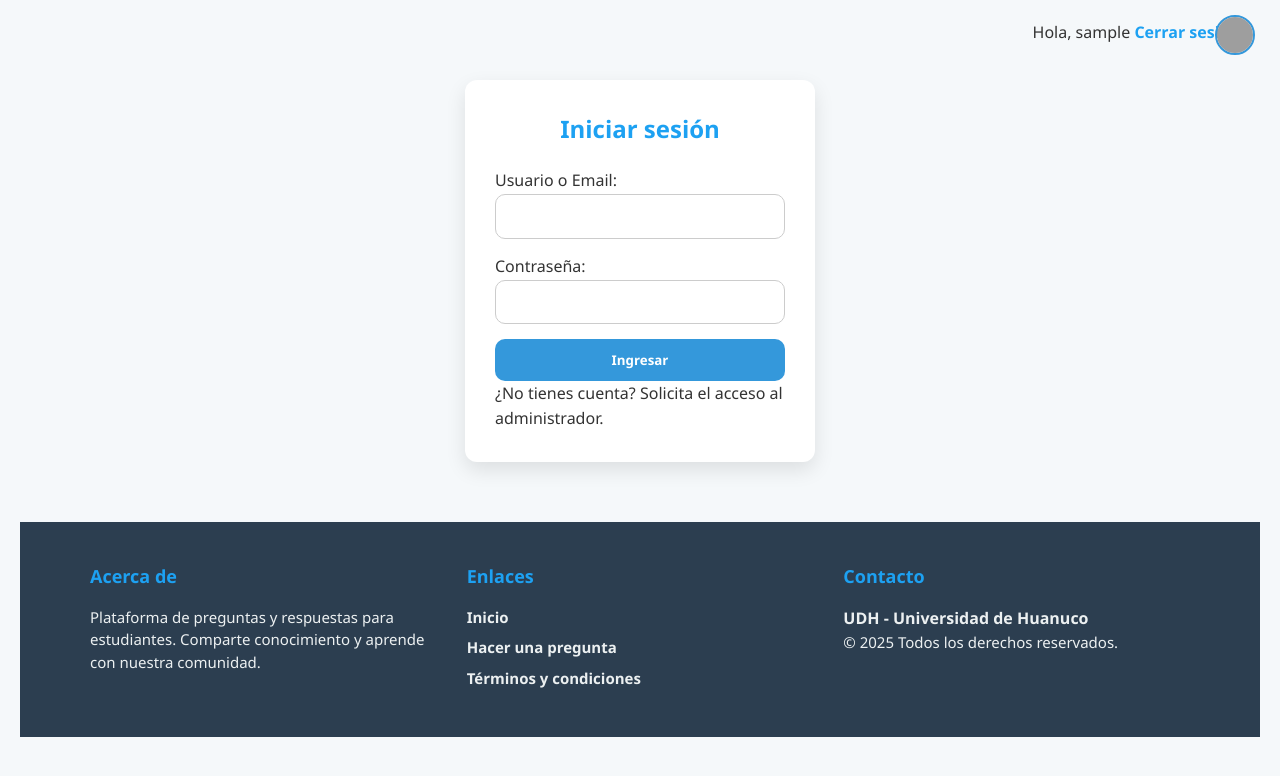
After one commit to MarcoN-spec-oss/LP1, a PHP site: page /login.php in a window 1280 px wide. The commit adds this page. Shown: the top 776 px of the page. Run offline with PHP 8.4, Linux system fonts and the light colour scheme; the visitor is signed in with stand-in values (Sample User, id 1); grey boxes are pictures that could not be loaded.

Commit message:
Añadiendo registro y login

```diff
--- a/assets/css/style.css
+++ b/assets/css/style.css
@@ -122,3 +122,164 @@ a:hover {
         padding: 10px;
     }
 }
+
+/*Footer*/
+
+.footer {
+    background: #2c3e50;
+    color: #ecf0f1;
+    padding: 40px 20px;
+    margin-top: 40px;
+}
+
+.footer-container {
+    display: grid;
+    grid-template-columns: repeat(auto-fit, minmax(250px, 1fr));
+    gap: 30px;
+    max-width: 1100px;
+    margin: auto;
+}
+
+.footer-section h3 {
+    margin-bottom: 15px;
+    font-size: 18px;
+}
+
+.footer-section p, .footer-section ul, .footer-section li {
+    font-size: 15px;
+    line-height: 1.5;
+}
+
+.footer-section ul {
+    list-style: none;
+    padding: 0;
+}
+
+.footer-section ul li {
+    margin-bottom: 8px;
+}
+
+.footer-section a {
+    color: #ecf0f1;
+    text-decoration: none;
+    transition: 0.3s;
+}
+
+.footer-section a:hover {
+    color: #3498db;
+}
+
+/* Login*/
+
+.login-container {
+    display: flex;
+    justify-content: center;
+    margin-top: 60px;
+}
+
+.login-form {
+    background: #ffffff;
+    padding: 30px;
+    width: 350px;
+    border-radius: 12px;
+    box-shadow: 0px 8px 20px rgba(0,0,0,0.1);
+}
+
+.login-form h2 {
+    text-align: center;
+    margin-bottom: 20px;
+}
+
+.login-form input {
+    width: 100%;
+    padding: 12px;
+    margin-bottom: 15px;
+    border-radius: 10px;
+    border: 1px solid #ccc;
+}
+
+.login-form button {
+    width: 100%;
+    padding: 12px;
+    background: #3498db;
+    color: #fff;
+    border: none;
+    border-radius: 10px;
+    cursor: pointer;
+    font-weight: bold;
+    transition: .3s;
+}
+
+.login-form button:hover {
+    background: #2980b9;
+}
+
+.error-msg {
+    background: #e74c3c;
+    color: white;
+    padding: 10px;
+    text-align: center;
+    border-radius: 6px;
+    margin-bottom: 10px;
+}
+
+.user-box {
+    float: right;
+    margin-right: 20px;
+}
+
+/* Mensaje de exito*/
+
+.success-msg {
+    background: #2ecc71;
+    color: white;
+    padding: 10px;
+    text-align: center;
+    border-radius: 6px;
+    margin-bottom: 10px;
+}
+
+/*Menu de usuario*/
+
+.user-menu {
+    position: absolute;
+    top: 15px;
+    right: 25px;
+    display: flex;
+    align-items: center;
+    cursor: pointer;
+}
+
+.avatar {
+    width: 40px;
+    height: 40px;
+    border-radius: 50%;
+    border: 2px solid #3498db;
+}
+
+.user-dropdown {
+    display: none;
+    position: absolute;
+    right: 0;
+    top: 50px;
+    background: #fff;
+    padding: 15px;
+    border-radius: 10px;
+    width: 180px;
+    box-shadow: 0 4px 12px rgba(0,0,0,0.15);
+}
+
+.user-menu:hover .user-dropdown {
+    display: block;
+}
+
+.user-dropdown a {
+    display: block;
+    padding: 8px 0;
+    color: #333;
+    text-decoration: none;
+}
+
+.user-dropdown a:hover {
+    color: #3498db;
+}
--- a/includes/db.php
+++ b/includes/db.php
@@ -3,7 +3,7 @@
 $host = "localhost";
 $db = "foro";       // Nombre de la base de datos que creaste
 $user = "root";     // Usuario por defecto Laragon
-$pass = "themago30";         // Contraseña por defecto Laragon (vacía)
+$pass = "";         // Contraseña por defecto Laragon (vacía)
 
 try {
     // Crear instancia PDO
--- a/includes/footer.php
+++ b/includes/footer.php
@@ -1,2 +1,25 @@
-</body>
-</html>
+<footer class="footer">
+    <div class="footer-container">
+
+        <div class="footer-section">
+            <h3>Acerca de</h3>
+            <p>Plataforma de preguntas y respuestas para estudiantes. Comparte conocimiento y aprende con nuestra comunidad.</p>
+        </div>
+
+        <div class="footer-section">
+            <h3>Enlaces</h3>
+            <ul>
+                <li><a href="index.php">Inicio</a></li>
+                <li><a href="add_question.php">Hacer una pregunta</a></li>
+                <li><a href="#">Términos y condiciones</a></li>
+            </ul>
+        </div>
+
+        <div class="footer-section">
+            <h3>Contacto</h3>
+            <a href="http://www.udh.edu.pe" target="_blank">UDH - Universidad de Huanuco </a>
+            <p>© <?php echo date("Y"); ?> Todos los derechos reservados.</p>
+        </div>
+
+    </div>
+</footer>
--- a/includes/header.php
+++ b/includes/header.php
@@ -4,4 +4,28 @@
     <title>Mi Foro</title>
     <link rel="stylesheet" href="assets/css/style.css">
 </head>
+
+<?php if (isset($_SESSION['user_id'])): ?>
+    <div class="user-box">
+        <span>Hola, <?php echo $_SESSION['username']; ?></span>
+        <a href="logout.php">Cerrar sesión</a>
+    </div>
+<?php else: ?>
+    <a href="login.php">Iniciar sesión</a>
+    <p><a href="register.php">Registrarse</a></p>
+<?php endif; ?>
+
+<?php if(isset($_SESSION['user_id'])): ?>
+<div class="user-menu">
+    <img src="assets/img/default-avatar.png" class="avatar">
+
+    <div class="user-dropdown">
+        <p class="username"><?= $_SESSION['username']; ?></p>
+        <a href="profile.php">Mi perfil</a>
+        <a href="logout.php">Cerrar sesión</a>
+    </div>
+</div>
+<?php endif; ?>
+
+
 <body>
--- /dev/null
+++ b/login.php
@@ -0,0 +1,24 @@
+<?php session_start(); ?>
+<?php include 'includes/header.php'; ?>
+
+<div class="login-container">
+    <form action="login_process.php" method="POST" class="login-form">
+        <h2>Iniciar sesión</h2>
+
+        <?php if(isset($_GET['error'])): ?>
+            <p class="error-msg"><?php echo $_GET['error']; ?></p>
+        <?php endif; ?>
+
+        <label>Usuario o Email:</label>
+        <input type="text" name="username" required>
+
+        <label>Contraseña:</label>
+        <input type="password" name="password" required>
+
+        <button type="submit">Ingresar</button>
+
+        <p class="login-note">¿No tienes cuenta? Solicita el acceso al administrador.</p>
+    </form>
+</div>
+
+<?php include 'includes/footer.php'; ?>
--- /dev/null
+++ b/logout.php
@@ -0,0 +1,5 @@
+<?php
+session_start();
+session_destroy();
+header("Location: login.php");
+exit();
```
Also changed, not shown: index.php (+7 -0 lines), login_process.php (added, +39 -0 lines), register.php (added, +33 -0 lines), register_process.php (added, +35 -0 lines).
